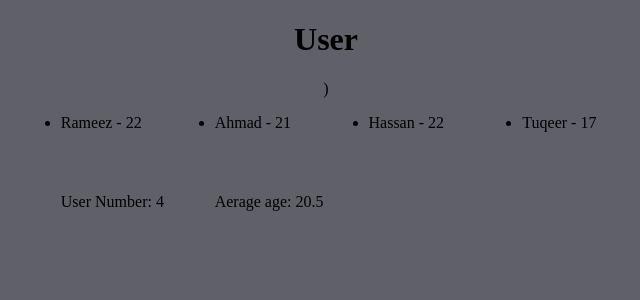
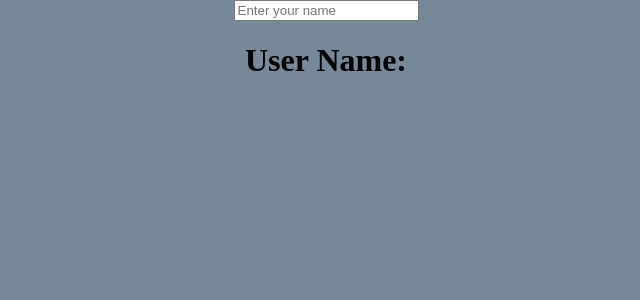
Before and after one commit to buildwithrameez/react-movie-card, a React (Vite) app: page / in a window 1280 px wide. Shown: the top 300 px of the page, without its empty margins (314-954 px from the left). Built offline with nearby package versions, Linux system fonts and the light colour scheme.

Commit message:
Lift State Up

```diff
--- a/src/Hooks/DerivedState.jsx
+++ b/src/Hooks/DerivedState.jsx
@@ -35,11 +35,12 @@ export const DerivedState2 = () => {
    {name : 'Tuqeer', age : 17}
   ]);
 
+  // Derived State
   const userCount = user.length;
   const average = (user.reduce((accum,curEle) => accum + curEle.age, 0))/userCount;
 
     return <div className="mainDiv">
-       <h1>User</h1>)
+       <h1>User</h1>
        <ul>
          {user.map((currElement,index) => {
             const {name,age} = currElement;
--- /dev/null
+++ b/src/Hooks/LiftingState.jsx
@@ -0,0 +1,27 @@
+import { useState } from "react";
+export const LiftstateUp = () => {
+    const [inputValue,setInputValue] = useState("");
+    return (<>
+       <InputComponent inputValue = {inputValue} setInputValue = {setInputValue}/>
+       <DisplayeComponent inputValue = {inputValue}/>
+    </>)
+};
+
+
+const InputComponent = ({inputValue,setInputValue}) => {
+        return (<div className="mainDiv">
+        <input
+         type="text"
+         placeholder="Enter your name"
+         value={inputValue}
+         onChange={(e) => setInputValue(e.target.value)}/>
+    </div>)
+
+};
+
+
+const DisplayeComponent  = ({inputValue}) => {
+    return <div className="mainDiv">
+        <h1>User Name: {inputValue}</h1>
+    </div>
+};
--- a/src/Hooks/style.css
+++ b/src/Hooks/style.css
@@ -3,6 +3,7 @@
     align-items: center;
     justify-content: center;
     flex-direction: column;
+    background: lightslategrey;
 }
 
 .mainDiv button{
--- a/src/index.css
+++ b/src/index.css
@@ -2,7 +2,7 @@ body{
   margin: 0;
   padding: 0;
   box-sizing: border-box;
-  background: rgb(96, 96, 104);
+  background: lightslategray;
 }
 
 .container{
--- a/src/main.jsx
+++ b/src/main.jsx
@@ -7,6 +7,8 @@ import Profile from './components/Profile.jsx'
 import { EventHandling } from './components/Events.jsx'
 import { State } from './Hooks/State.jsx'
 import { DerivedState2 } from './Hooks/DerivedState.jsx'
+import { LiftstateUp } from './Hooks/LiftingState.jsx'
+
 
 createRoot(document.getElementById('root')).render(
   <StrictMode>
@@ -16,6 +18,7 @@ createRoot(document.getElementById('root')).render(
     {/* <Profile />
     <EventHandling />
     <State /> */}
-    <DerivedState2 />
+    {/* <DerivedState2 /> */}
+    <LiftstateUp />
   </StrictMode>,
 )
```
